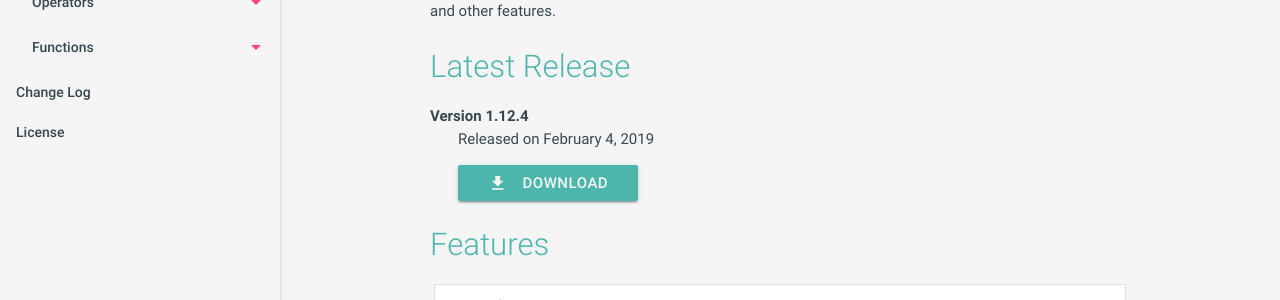
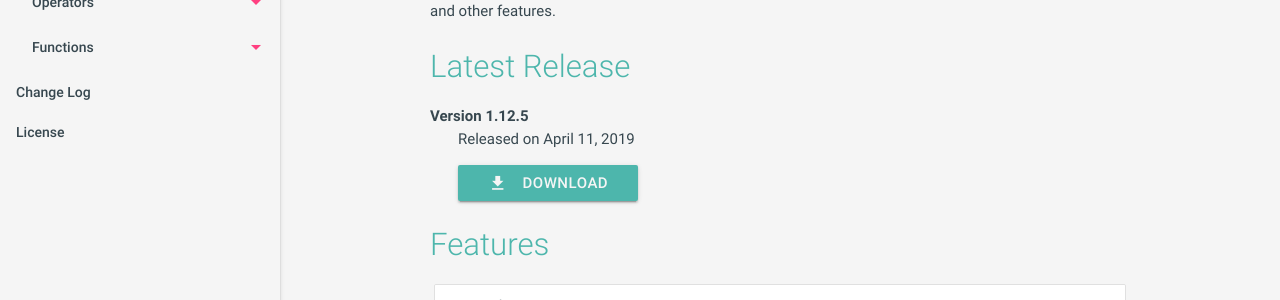
Before and after one commit to mithrandie/csvq, a Jekyll site: the page built from docs/index.md, in a window 1280 px wide and 900 px high. Shown: the part 359-659 px from the top of the window. Built offline with Jekyll 4.4.1, drawn with Linux system fonts in a browser that asks for light colours.

Commit message:
Update docs for Release v1.12.5

```diff
--- a/docs/index.md
+++ b/docs/index.md
@@ -13,10 +13,10 @@ In the multiple operations, you can use variables, cursors, temporary tables, an
 
 ## Latest Release
 
-Version 1.12.4
-: Released on February 4, 2019
+Version 1.12.5
+: Released on April 11, 2019
 
-  <a class="waves-effect waves-light btn" href="https://github.com/mithrandie/csvq/releases/tag/v1.12.4">
+  <a class="waves-effect waves-light btn" href="https://github.com/mithrandie/csvq/releases/tag/v1.12.5">
     <i class="material-icons left">file_download</i>download
   </a>
 
--- a/docs/sitemap.xml
+++ b/docs/sitemap.xml
@@ -6,7 +6,7 @@
             http://www.sitemaps.org/schemas/sitemap/0.9/sitemap.xsd">
     <url>
         <loc>https://mithrandie.github.io/csvq/</loc>
-        <lastmod>2020-02-04T14:39:45+00:00</lastmod>
+        <lastmod>2020-04-11T02:22:24+00:00</lastmod>
     </url>
     <url>
         <loc>https://mithrandie.github.io/csvq/reference.html</loc>
@@ -178,7 +178,7 @@
     </url>
     <url>
         <loc>https://mithrandie.github.io/csvq/changelog.html</loc>
-        <lastmod>2020-02-04T14:39:45+00:00</lastmod>
+        <lastmod>2020-04-11T02:22:24+00:00</lastmod>
     </url>
     <url>
         <loc>https://mithrandie.github.io/csvq/license.html</loc>
```
Also changed, not shown: CHANGELOG.md, docs/changelog.md, 1 other file.
